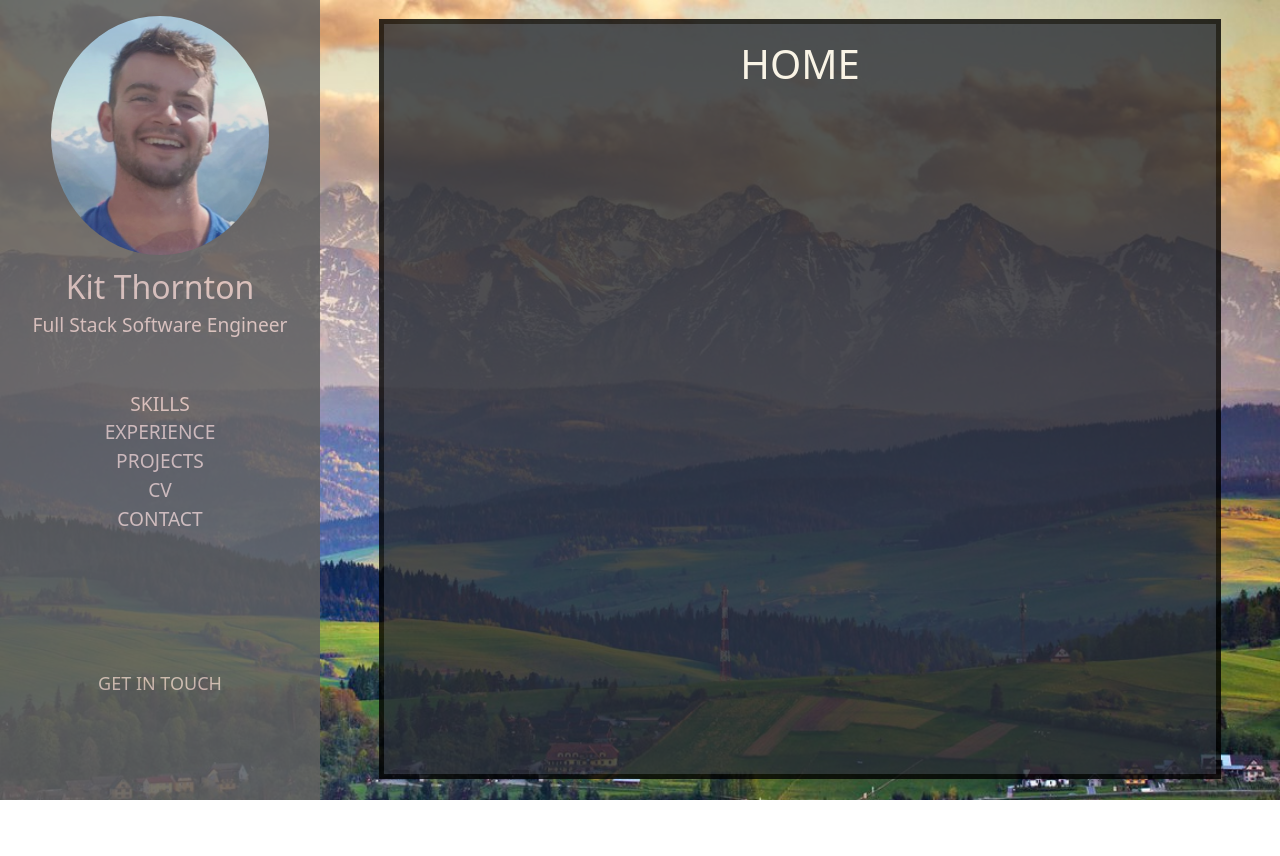
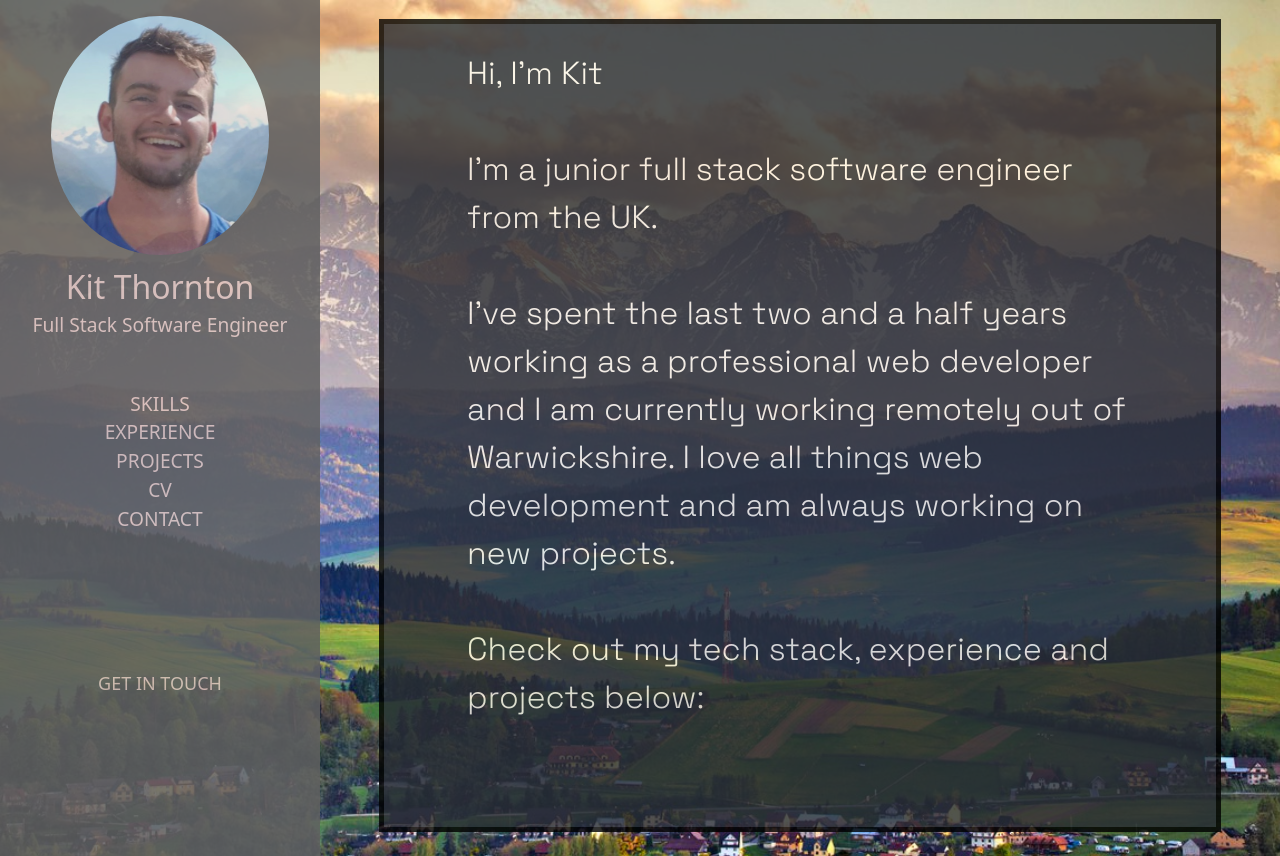
Before and after one commit to KitThornton/PortfolioWebsite, a React (Create React App) app: page / in a window 1280 px wide. Before the commit the page ends 800 px from the top, so only its background shows below. Built offline with nearby package versions, Linux system fonts and the light colour scheme; some icons are missing.

Commit message:
style content box

```diff
--- a/src/App.css
+++ b/src/App.css
@@ -1,21 +1,4 @@
-.App-header {
-  /*background-color: #282c34;*/
-  min-height: 100vh;
-  display: flex;
-  flex-direction: column;
-  align-items: center;
-  justify-content: center;
-  font-size: calc(10px + 2vmin);
-  color: white;
-}
-.page {
-  /*min-height: 100vh !important;*/
-  /*height: 300vh;*/
-}
 .content {
-  text-align: center;
-  /* base blue: 154c79*/
-  /*background-color: #93c4ec;*/
   min-height: 100vh;
   color: floralwhite;
 }
--- a/src/App.js
+++ b/src/App.js
@@ -1,16 +1,15 @@
-import './App.css';
 import {Container, Row, Col} from "react-bootstrap";
 import {BrowserRouter as Router, Switch, Route } from "react-router-dom";
 import Sidebar from "./components/sidebar/Sidebar";
 import image from "./Tatra_mountains.jpg";
 import {Home} from "./pages/Home"
+import './App.css';
 
 function App() {
     return (
         <Router>
-            {/*backgroundColor: "#dfdfdf",*/}
             <div style={{backgroundImage: `url(${image})`, backgroundSize: "cover"}}>
-                <Container fluid className="">
+                <Container fluid>
                     <Row>
                         <Col xs={12} sm={3} className="sidebar mx-0 px-0">
                             <Sidebar />
@@ -18,7 +17,7 @@ function App() {
                         <Col xs={12} sm={9} className="content">
                             <Switch>
                                 <Route exact path='/' component={Home} />
-                                <Route exact path='/home' component={Home} />
+                                {/*<Route exact path='/home' component={Home} />*/}
                                 <Route exact path='/contact' component={Contact} />
                                 <Route exact path='/skills' component={Skills} />
                                 <Route exact path='/projects' component={Projects} />
--- a/src/components/avatar/Avatar.css
+++ b/src/components/avatar/Avatar.css
@@ -19,3 +19,6 @@ a, a:visited, a:hover, a:active {
 .container {
     white-space: nowrap;
 }
+.link {
+    font-weight: normal !important;
+}
--- a/src/components/avatar/Avatar.js
+++ b/src/components/avatar/Avatar.js
@@ -2,11 +2,11 @@ import React from 'react';
 import {Image, Container, Row, Col} from "react-bootstrap";
 import Me from "../../Thornton_Kit_close.jpg"
 import './Avatar.css'
-// import {NavLink} from "react-router-dom";
+import {NavLink} from "react-router-dom";
 
 const Avatar = () => {
     return (
-        <a href='/'>
+        <NavLink activeClassName="dummyClass" to='/'>
             <Container fluid className="py-2 my-0">
                 <Image src={Me} roundedCircle className="avatar m-2" />
                 <Row>
@@ -21,7 +21,7 @@ const Avatar = () => {
                     </Col>
                 </Row>
             </Container>
-        </a>
+        </NavLink>
     )
 }
 
--- a/src/components/navbar/Navbar.js
+++ b/src/components/navbar/Navbar.js
@@ -30,6 +30,12 @@ export const VerticalNavbar = (props) => {
                                  className="flex-column d-md-block text-center"
                                  fill
                             >
+                                <Nav.Item>
+                                    <NavLink to="/home" activeClassName="active" className="link d-md-none">
+                                        HOME
+                                    </NavLink>
+                                </Nav.Item>
+
                                 <Nav.Item>
                                     <NavLink to="/skills" activeClassName="active" className="link">
                                         SKILLS
--- a/src/components/sidebar/Sidebar.css
+++ b/src/components/sidebar/Sidebar.css
@@ -1,6 +1,6 @@
 .sidebar {
-    justify-content: center;
-    text-align: center;
+    /*justify-content: center;*/
+    /*text-align: center;*/
     flex-direction: column;
     /*align-items: center;*/
     /*min-height: 100vh !important;*/
--- a/src/index.css
+++ b/src/index.css
@@ -10,7 +10,7 @@ body {
   -moz-osx-font-smoothing: grayscale;
 }
 
-code {
-  font-family: source-code-pro, Menlo, Monaco, Consolas, 'Courier New',
-    monospace;
-}
+/*code {*/
+/*  font-family: source-code-pro, Menlo, Monaco, Consolas, 'Courier New',*/
+/*    monospace;*/
+/*}*/
--- a/src/pages/Home.css
+++ b/src/pages/Home.css
@@ -1,3 +1,5 @@
+@import url('https://fonts.googleapis.com/css2?family=Space+Grotesk:wght@300&display=swap');
+
 .content-box {
     margin: 2% 5% 5%;
     background-color: #282c34;
@@ -5,4 +7,19 @@
     height: 95%;
     opacity: 80%;
     border: 5px solid black;
+    font-family: 'Space Grotesk', sans-serif;
 }
+.content-body {
+    text-align: start;
+    padding: 3% 10% 10%;
+}
+@media screen and (max-width: 767px) {
+    .content-body {
+        font-size: larger;
+    }
+}
+@media screen and (min-width: 767px) {
+    .content-body {
+        font-size: xx-large;
+    }
+}
--- a/src/pages/Home.js
+++ b/src/pages/Home.js
@@ -1,7 +1,27 @@
+import './Home.css'
+
 export const Home = () => {
     return (
         <div className="content-box">
-            <h1 className="pt-3">HOME</h1>
+            {/*<h1 className="pt-3">HOME</h1>*/}
+            <div className="content-body">
+                Hi, I'm Kit
+                <br/>
+                <br/>
+                I'm a junior full stack software engineer from the UK.
+                <br />
+                <br />
+                I've spent the last two and a half years working as a professional web developer and I am
+                currently working remotely out of Warwickshire. I love all things web development and am
+                always working on new projects.
+                {/*I also love everything outdoors from climbing to hiking.*/}
+                {/*<br />*/}
+                {/*<br />*/}
+                {/*I enjoy working on the front-end, back-end, database and DevOps.*/}
+                <br />
+                <br />
+                Check out my tech stack, experience and projects below:
+            </div>
         </div>
     )
 }
```
Also changed, not shown: src/components/SectionButtonGroup/SectionButtonGroup.css (added), src/components/SectionButtonGroup/SectionButtonGroup.js (added).
